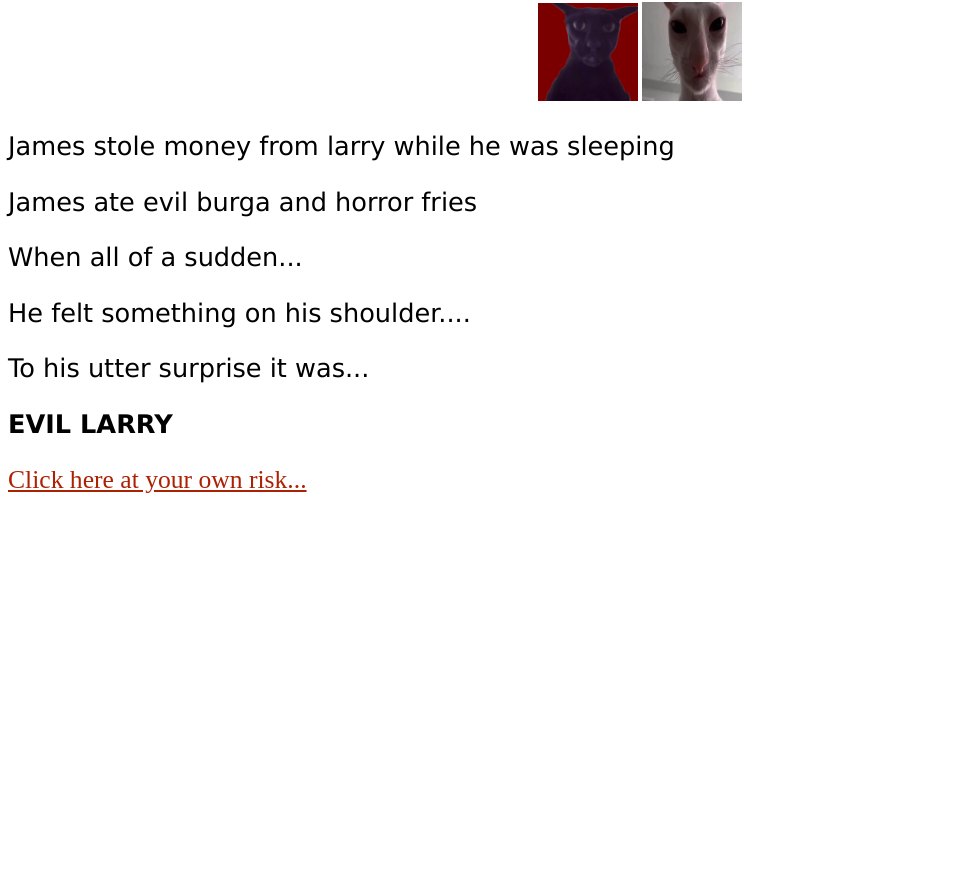
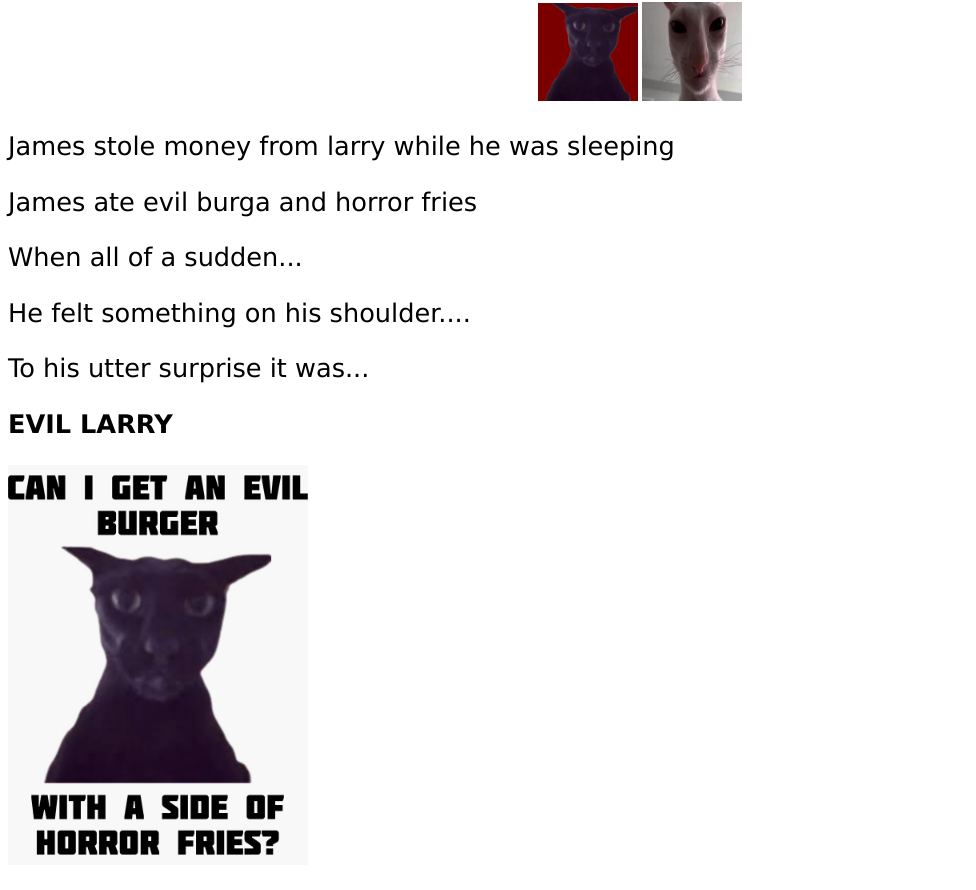
Before and after one commit to evilfawaz/larry, a plain HTML site: page index.html in a window 1280 px wide. Shown: the part 65-955 px from the top of the page, without its empty margins (0-976 px from the left). Before the commit the page ends 800 px from the top, so only its background shows below. Drawn offline with Linux system fonts and the light colour scheme.

Commit message:
Update index.html

```diff
--- a/index.html
+++ b/index.html
@@ -31,12 +31,13 @@
 </font>
 
 <!--End-->
-
+<!--HyperLink-->
 <p>
 
-<a href="larrymeme.png" style="color:#AD2103"> Click here at your own risk... </a>
-</p>
-</div>
+ <a href="larrymeme.png" target="_blank">
+  <img src="larrymeme.png" style="width: 30vw; max-width: 300px;">
+</a>
+
 
 
 <!--Next Story-->
```
